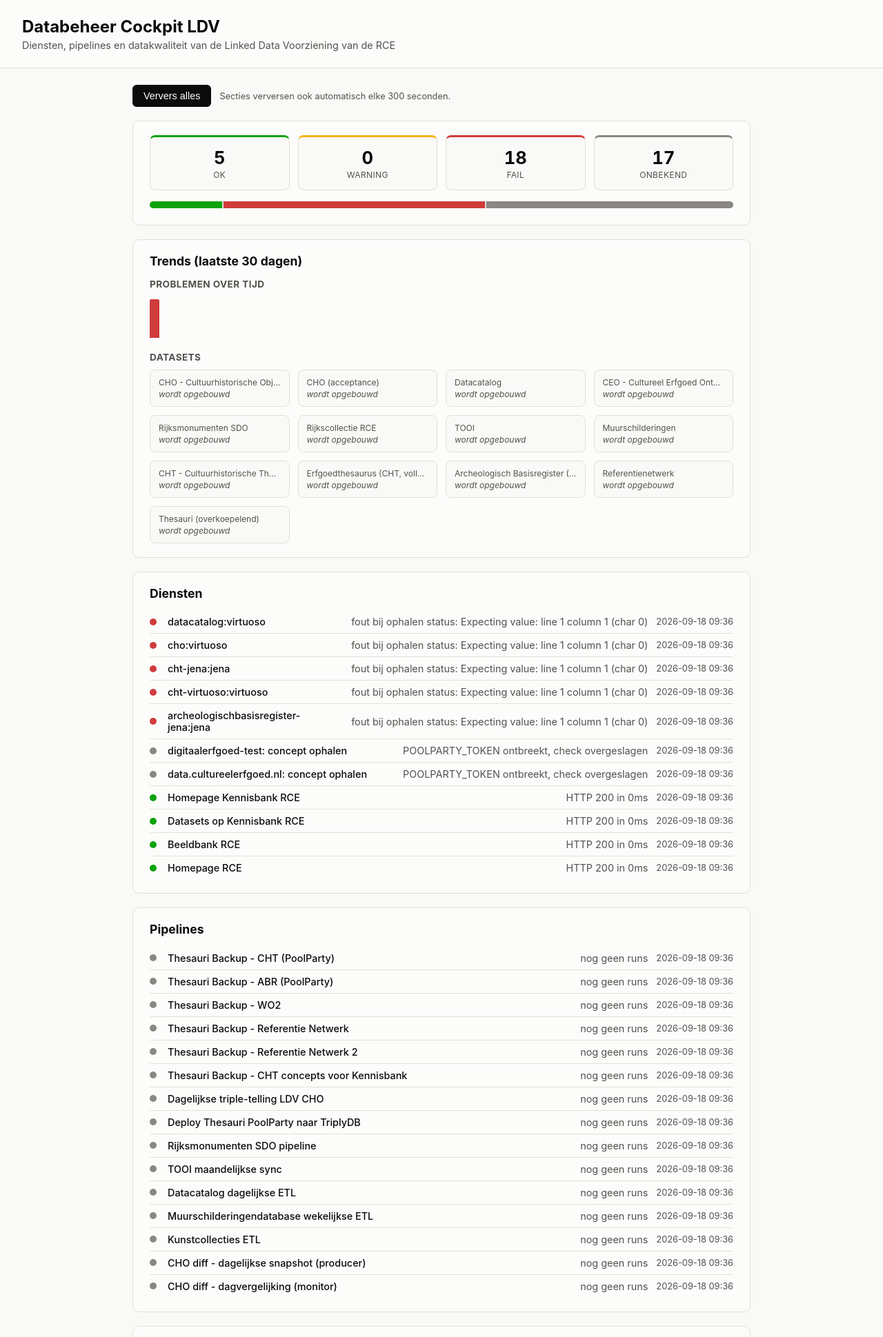
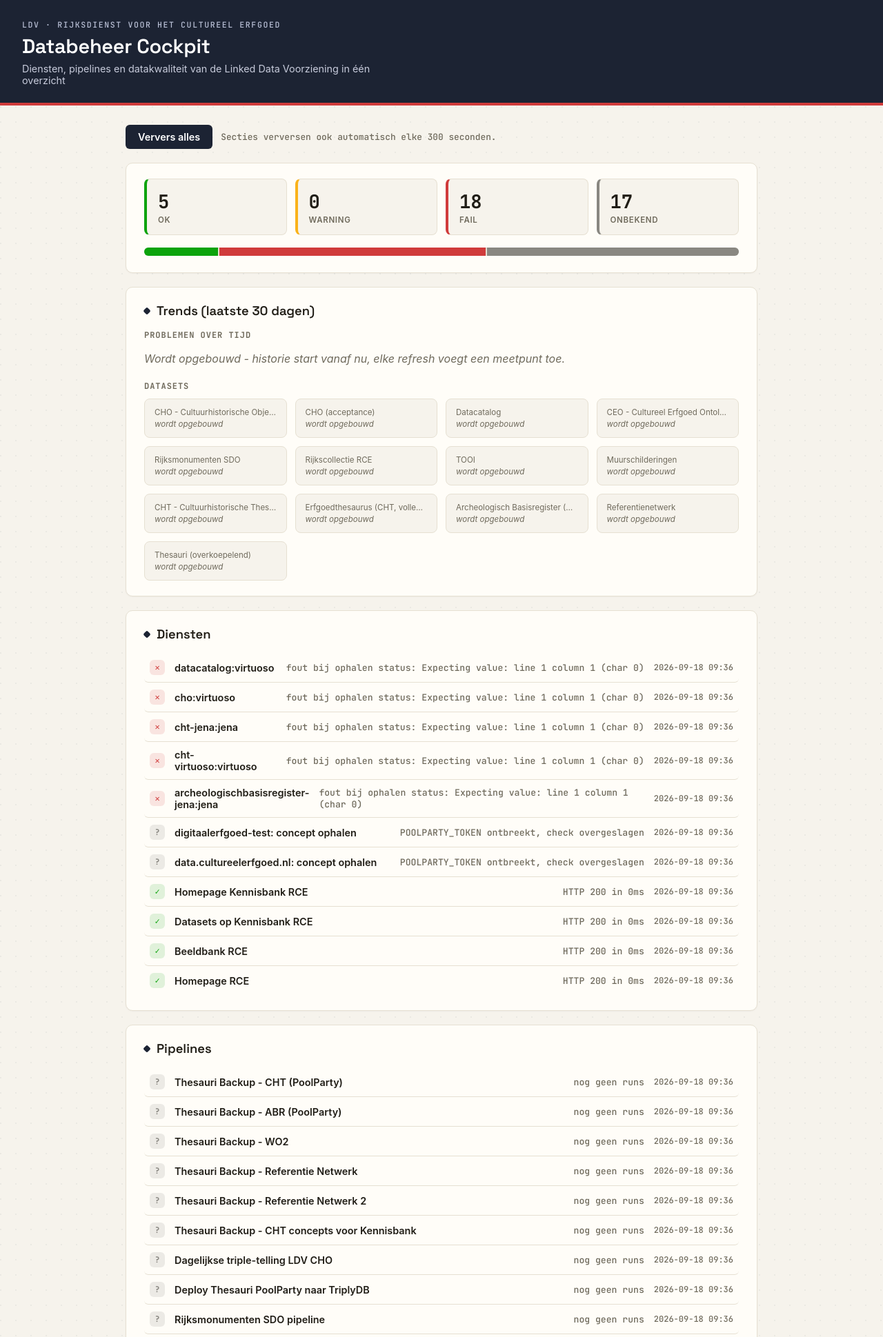
Before and after one commit to jolietjakeblues/databeheer-cockpit-ldv, a FastAPI app: page / in a window 1280 px wide. Shown: the top 1939 px of the page at 69% size. Run offline with FastAPI, Linux system fonts and the light colour scheme; data comes from the database, SQL or seed files in the repository; data that the repository does not hold is empty.

Commit message:
Herontwerp: ledger/register-stijl passend bij een erfgoedarchief
- Nieuw paletje rond de vaste status-kleuren: inkt-donkere header, warme
  papertoon als achtergrond, i.p.v. generiek SaaS-grijs.
- Space Grotesk voor koppen, JetBrains Mono voor cijfers/tijdstempels/detail
  - versterkt het "precieze registratie"-gevoel en maakt data direct
    herkenbaar als data.
  - Status-dots vervangen door iconchips (checkmark/uitroepteken/kruis/
    vraagteken) met een getinte achtergrond, zodat kleur nooit de enige
    drager van betekenis is (icon+label, conform dataviz-skill).
- KPI-tiles met linker accentrand i.p.v. bovenrand, mono cijfers.
- Health bar met subtiele inset-schaduw voor diepte.
- Responsive: KPI-grid naar 2 kolommen en statuslijst-rijen stapelen onder
  640px; geverifieerd via de DOM (geen overflow, geen duplicatie) nadat een
  eerste screenshot een tegel-artefact van de emulatie-tool bleek te zijn.
- Zichtbare focus-states en prefers-reduced-motion gerespecteerd.

Co-Authored-By: Claude Sonnet 5 <noreply@anthropic.com>

```diff
--- a/app/templates/base.html
+++ b/app/templates/base.html
@@ -4,12 +4,16 @@
     <meta charset="UTF-8">
     <meta name="viewport" content="width=device-width, initial-scale=1.0">
     <title>{% block title %}Databeheer Cockpit LDV{% endblock %}</title>
+    <link rel="preconnect" href="https://fonts.googleapis.com">
+    <link rel="preconnect" href="https://fonts.gstatic.com" crossorigin>
+    <link href="https://fonts.googleapis.com/css2?family=JetBrains+Mono:wght@500;700&family=Space+Grotesk:wght@500;600;700&display=swap" rel="stylesheet">
     <link rel="stylesheet" href="{{ 'style.css' if static else '/static/style.css' }}">
 </head>
 <body>
     <header>
-        <h1>Databeheer Cockpit LDV</h1>
-        <p class="subtitle">Diensten, pipelines en datakwaliteit van de Linked Data Voorziening van de RCE</p>
+        <span class="eyebrow">LDV · Rijksdienst voor het Cultureel Erfgoed</span>
+        <h1>Databeheer Cockpit</h1>
+        <p class="subtitle">Diensten, pipelines en datakwaliteit van de Linked Data Voorziening in één overzicht</p>
     </header>
     <main>
         {% block content %}{% endblock %}
--- a/app/templates/dashboard.html
+++ b/app/templates/dashboard.html
@@ -1,5 +1,6 @@
 {% extends "base.html" %}
 {% block content %}
+    {% set level_icons = {"ok": "✓", "warning": "!", "fail": "✕", "unknown": "?"} %}
     {% if static %}
     <div class="refresh-bar">
         <span class="hint">Statische snapshot, automatisch bijgewerkt door GitHub Actions. Laatst gegenereerd: {{ generated_at.strftime('%Y-%m-%d %H:%M') }} CET.</span>
@@ -79,7 +80,7 @@
         <ul class="status-list">
             {% for entry in sorted_entries(section) %}
             <li class="status-{{ entry.level.value }}">
-                <span class="dot"></span>
+                <span class="chip">{{ level_icons[entry.level.value] }}</span>
                 <span class="label">
                     {% if entry.url %}<a href="{{ entry.url }}" target="_blank" rel="noopener">{{ entry.label }}</a>{% else %}{{ entry.label }}{% endif %}
                 </span>
--- a/static/style.css
+++ b/static/style.css
@@ -4,36 +4,76 @@
     --warning: #fab219;
     --fail: #d03b3b;
     --unknown: #898781;
-    --bg: #f9f9f7;
-    --panel: #fcfcfb;
-    --text: #0b0b0b;
-    --muted: #52514e;
-    --border: #e1e0d9;
     --series-1: #2a78d6; /* sequentieel blauw, dataviz-skill referentiepalette */
+
+    /* Ledger/register-paletje: inkt-op-papier, passend bij een archief van
+       cultureel erfgoed. Rond de vaste status-kleuren heen opgebouwd. */
+    --ink: #1c2333;
+    --ink-soft: #3a4257;
+    --paper: #f6f3ec;
+    --panel: #fffdf8;
+    --text: #201d16;
+    --muted: #6f6a5c;
+    --border: #e6e0d2;
+    --border-strong: #d8d0bc;
+
+    --font-display: "Space Grotesk", "Segoe UI", sans-serif;
+    --font-body: -apple-system, "Segoe UI", Roboto, Arial, sans-serif;
+    --font-mono: "JetBrains Mono", "Cascadia Code", Consolas, monospace;
 }
 
 * { box-sizing: border-box; }
 
 body {
     margin: 0;
-    font-family: -apple-system, "Segoe UI", Roboto, Arial, sans-serif;
-    background: var(--bg);
+    font-family: var(--font-body);
+    background: var(--paper);
     color: var(--text);
+    background-image:
+        radial-gradient(circle at 1px 1px, rgba(28, 35, 51, 0.05) 1px, transparent 0);
+    background-size: 22px 22px;
+}
+
+:focus-visible {
+    outline: 2px solid var(--ink);
+    outline-offset: 2px;
+}
+
+@media (prefers-reduced-motion: no-preference) {
+    .status-list li, .sparkline-card, .refresh-bar button { transition: background-color 0.15s ease, transform 0.15s ease; }
 }
 
 header {
-    padding: 24px 32px;
-    border-bottom: 1px solid var(--border);
-    background: var(--panel);
+    padding: 28px 32px 24px;
+    background: var(--ink);
+    color: #fff;
+    border-bottom: 4px solid var(--fail);
 }
 
-header h1 { margin: 0 0 4px; font-size: 1.5rem; }
-.subtitle { margin: 0; color: var(--muted); font-size: 0.9rem; }
+.eyebrow {
+    display: block;
+    font-family: var(--font-mono);
+    font-size: 0.72rem;
+    letter-spacing: 0.14em;
+    text-transform: uppercase;
+    color: #b9c0d6;
+    margin: 0 0 6px;
+}
+
+header h1 {
+    margin: 0 0 6px;
+    font-family: var(--font-display);
+    font-size: 1.8rem;
+    font-weight: 600;
+    letter-spacing: -0.01em;
+}
+
+.subtitle { margin: 0; color: #c7cbdb; font-size: 0.9rem; max-width: 60ch; }
 
 main {
-    max-width: 960px;
+    max-width: 980px;
     margin: 0 auto;
-    padding: 24px 32px 64px;
+    padding: 28px 32px 64px;
 }
 
 .refresh-bar {
@@ -44,58 +84,89 @@ main {
 }
 
 .refresh-bar button {
-    padding: 8px 16px;
+    padding: 9px 18px;
     border: none;
     border-radius: 6px;
-    background: var(--text);
+    background: var(--ink);
     color: white;
     cursor: pointer;
     font-size: 0.9rem;
+    font-weight: 600;
+    font-family: var(--font-body);
 }
 
-.hint { color: var(--muted); font-size: 0.8rem; }
+.refresh-bar button:hover { background: var(--ink-soft); }
+
+.hint { color: var(--muted); font-size: 0.8rem; font-family: var(--font-mono); }
 
 .panel {
     background: var(--panel);
     border: 1px solid var(--border);
     border-radius: 10px;
-    padding: 20px 24px;
+    padding: 22px 26px;
     margin-bottom: 20px;
+    box-shadow: 0 1px 2px rgba(28, 35, 51, 0.04);
 }
 
-.panel h2 { margin-top: 0; font-size: 1.1rem; }
+.panel h2 {
+    margin: 0 0 16px;
+    font-family: var(--font-display);
+    font-size: 1.15rem;
+    font-weight: 600;
+    display: flex;
+    align-items: center;
+    gap: 10px;
+}
+
+.panel h2::before {
+    content: "";
+    width: 8px;
+    height: 8px;
+    border-radius: 2px;
+    background: var(--ink);
+    transform: rotate(45deg);
+    flex-shrink: 0;
+}
 
 .status-list { list-style: none; margin: 0; padding: 0; }
 
 .status-list li {
     display: grid;
-    grid-template-columns: 14px 1fr auto auto;
+    grid-template-columns: auto 1fr auto auto;
     align-items: center;
-    gap: 12px;
-    padding: 8px 0;
+    gap: 14px;
+    padding: 10px 8px;
     border-bottom: 1px solid var(--border);
     font-size: 0.9rem;
+    border-radius: 6px;
 }
 
 .status-list li:last-child { border-bottom: none; }
+.status-list li:hover { background: var(--paper); }
 
-.dot {
-    width: 10px;
-    height: 10px;
-    border-radius: 50%;
-    background: var(--unknown);
+.chip {
+    display: inline-flex;
+    align-items: center;
+    justify-content: center;
+    width: 22px;
+    height: 22px;
+    border-radius: 6px;
+    font-family: var(--font-mono);
+    font-size: 0.75rem;
+    font-weight: 700;
+    flex-shrink: 0;
 }
 
-.status-ok .dot { background: var(--ok); }
-.status-warning .dot { background: var(--warning); }
-.status-fail .dot { background: var(--fail); }
-.status-unknown .dot { background: var(--unknown); }
+.status-ok .chip { background: rgba(12, 163, 12, 0.13); color: var(--ok); }
+.status-warning .chip { background: rgba(250, 178, 25, 0.22); color: #8a5c00; }
+.status-fail .chip { background: rgba(208, 59, 59, 0.13); color: var(--fail); }
+.status-unknown .chip { background: rgba(137, 135, 129, 0.16); color: var(--unknown); }
 
-.label a { color: var(--text); text-decoration: none; font-weight: 500; }
+.label a { color: var(--text); text-decoration: none; font-weight: 600; }
 .label a:hover { text-decoration: underline; }
 
-.detail { color: var(--muted); }
-.timestamp { color: var(--muted); font-size: 0.8rem; white-space: nowrap; }
+.detail { color: var(--muted); font-family: var(--font-mono); font-size: 0.82rem; }
+.timestamp { color: var(--muted); font-size: 0.75rem; font-family: var(--font-mono); white-space: nowrap; }
 
 .empty { color: var(--muted); font-style: italic; }
 
@@ -105,33 +176,35 @@ main {
     display: grid;
     grid-template-columns: repeat(4, 1fr);
     gap: 12px;
-    margin-bottom: 16px;
+    margin-bottom: 18px;
 }
 
 .kpi-tile {
     display: flex;
     flex-direction: column;
-    align-items: center;
+    align-items: flex-start;
     gap: 2px;
-    padding: 14px 8px;
+    padding: 14px 16px;
     border-radius: 8px;
-    background: var(--bg);
+    background: var(--paper);
     border: 1px solid var(--border);
-    border-top: 3px solid var(--tile-color, var(--unknown));
+    border-left: 4px solid var(--tile-color, var(--unknown));
 }
 
 .kpi-value {
-    font-size: 1.6rem;
+    font-family: var(--font-mono);
+    font-size: 1.7rem;
     font-weight: 700;
     font-variant-numeric: tabular-nums;
     color: var(--text);
 }
 
 .kpi-label {
-    font-size: 0.75rem;
+    font-size: 0.72rem;
     color: var(--muted);
     text-transform: uppercase;
-    letter-spacing: 0.03em;
+    letter-spacing: 0.06em;
+    font-weight: 600;
 }
 
 .kpi-ok { --tile-color: var(--ok); }
@@ -142,17 +215,14 @@ main {
 .health-bar {
     display: flex;
     width: 100%;
-    height: 10px;
-    border-radius: 5px;
+    height: 12px;
+    border-radius: 6px;
     overflow: hidden;
     background: var(--border);
+    box-shadow: inset 0 1px 2px rgba(28, 35, 51, 0.08);
 }
 
-.health-seg {
-    height: 100%;
-    display: block;
-}
-
+.health-seg { height: 100%; display: block; }
 .health-seg + .health-seg { margin-left: 2px; }
 
 .health-ok { background: var(--ok); }
@@ -161,11 +231,12 @@ main {
 .health-unknown { background: var(--unknown); }
 
 .trend-subhead {
-    margin: 20px 0 10px;
-    font-size: 0.85rem;
+    margin: 22px 0 10px;
+    font-family: var(--font-mono);
+    font-size: 0.75rem;
     color: var(--muted);
     text-transform: uppercase;
-    letter-spacing: 0.03em;
+    letter-spacing: 0.08em;
 }
 
 .trend-subhead:first-of-type { margin-top: 4px; }
@@ -188,22 +259,24 @@ main {
 
 .sparkline-grid {
     display: grid;
-    grid-template-columns: repeat(auto-fill, minmax(160px, 1fr));
+    grid-template-columns: repeat(auto-fill, minmax(170px, 1fr));
     gap: 12px;
 }
 
 .sparkline-card {
     display: flex;
     flex-direction: column;
-    gap: 2px;
-    padding: 10px 12px;
+    gap: 3px;
+    padding: 12px 14px;
     border: 1px solid var(--border);
     border-radius: 8px;
-    background: var(--bg);
+    background: var(--paper);
 }
 
+.sparkline-card:hover { border-color: var(--border-strong); }
+
 .sparkline-label {
-    font-size: 0.75rem;
+    font-size: 0.72rem;
     color: var(--muted);
     white-space: nowrap;
     overflow: hidden;
@@ -211,6 +284,7 @@ main {
 }
 
 .sparkline-value {
+    font-family: var(--font-mono);
     font-size: 1.1rem;
     font-weight: 700;
     font-variant-numeric: tabular-nums;
@@ -219,7 +293,26 @@ main {
 .sparkline-svg { width: 100%; height: 36px; display: block; }
 
 .sparkline-building {
-    font-size: 0.75rem;
+    font-size: 0.72rem;
     color: var(--muted);
     font-style: italic;
 }
+
+@media (max-width: 640px) {
+    header { padding: 22px 18px 20px; }
+    main { padding: 20px 14px 48px; }
+    .panel { padding: 16px 16px; }
+    .kpi-row { grid-template-columns: repeat(2, 1fr); }
+    .status-list li {
+        grid-template-columns: auto 1fr;
+        grid-template-areas:
+            "chip label"
+            "chip detail"
+            "chip time";
+        row-gap: 2px;
+    }
+    .chip { grid-area: chip; }
+    .label { grid-area: label; }
+    .detail { grid-area: detail; }
+    .timestamp { grid-area: time; }
+}
```
